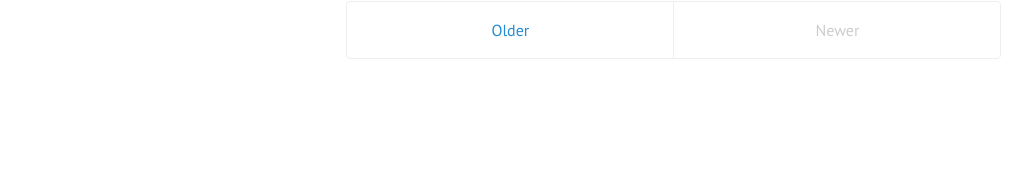
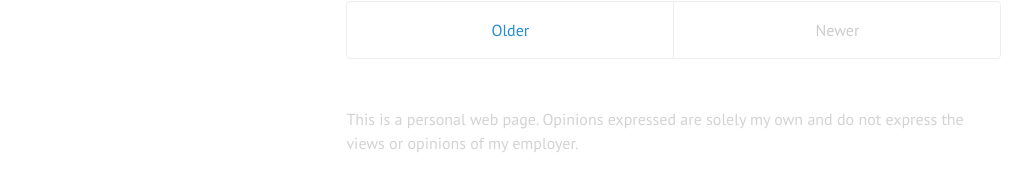
Before and after one commit to rmattila/rmattila.github.io, a Jekyll site: the page built from index.html, in a window 1280 px wide and 900 px high, scrolled down 5262 px. Shown: the part 665-856 px from the top of the window, without its empty margins (92-1124 px from the left). Built offline with Jekyll 4.4.1, drawn with Linux system fonts in a browser that asks for light colours; the list of posts is cut into pages by our own code; comment, search, counter and statistics services are not loaded.

Commit message:
add disclaimer

```diff
--- a/_layouts/default.html
+++ b/_layouts/default.html
@@ -9,6 +9,8 @@
 
     <div class="content container">
       {{ content }}
+
+      <p style="color:lightgray">This is a personal web page. Opinions expressed are solely my own and do not express the views or opinions of my employer.</p>
     </div>
 
     <!-- Start of StatCounter Code for Default Guide -->
```
